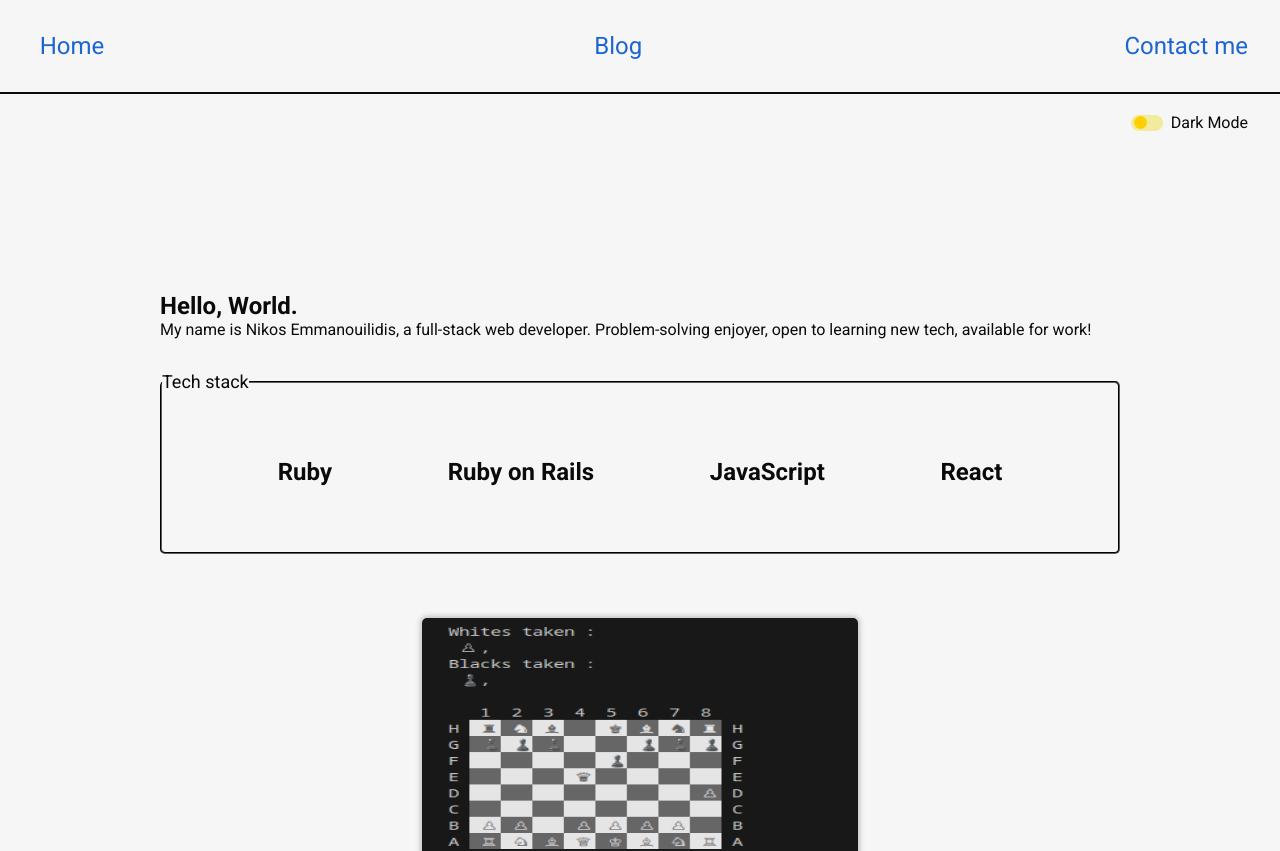
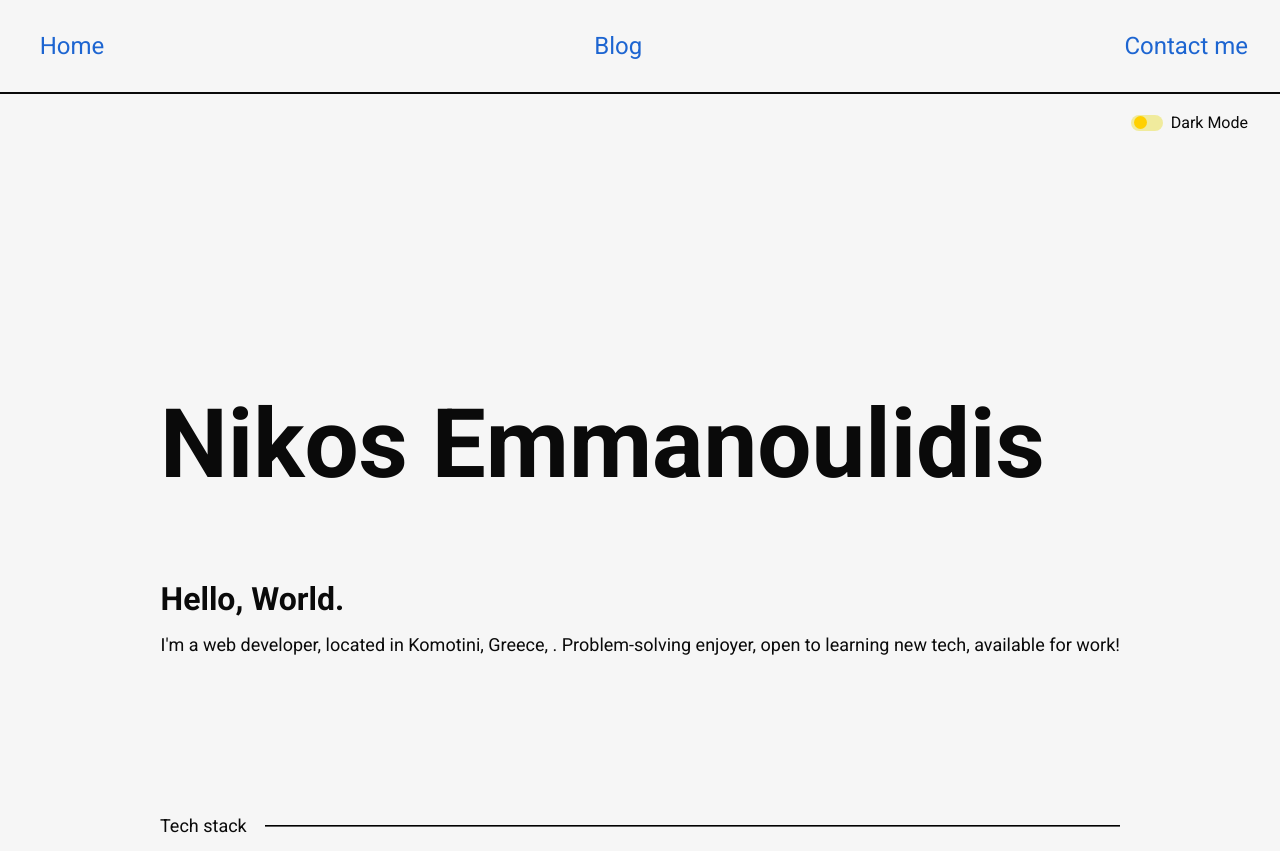
Before and after one commit to NikEmman/portfolio_blog, a React (Vite) app: page / in a window 1280 px wide. Shown: the top 851 px of the page. Built offline with nearby package versions, Linux system fonts and the light colour scheme.

Commit message:
Fix links on cards, style/font size updates

```diff
--- a/src/App.css
+++ b/src/App.css
@@ -26,4 +26,5 @@ footer {
   display: flex;
   justify-content: center;
   align-items: center;
+  border-top: 2px solid var(--primary-text-color);
 }
--- a/src/LandingPage.css
+++ b/src/LandingPage.css
@@ -3,18 +3,44 @@ main {
   padding: 10em;
   display: flex;
   flex-direction: column;
-  gap: 2em;
+  gap: 10em;
+}
+/* hero section */
+.hero {
+  display: flex;
+  flex-direction: column;
+  gap: 5em;
+}
+.hero h1 {
+  font-size: 6em;
+  align-self: flex-start;
+}
+.hero article {
+  align-self: flex-end;
+  display: flex;
+  flex-direction: column;
+  gap: 1em;
+}
+.hero h2 {
+  font-size: xx-large;
+}
+.hero p {
+  font-size: large;
+  text-wrap: wrap;
 }
 /* tech stack*/
 fieldset {
-  border-radius: 5px;
   border-color: var(--primary-text-color);
+  border-left: none;
+  border-right: none;
+  border-bottom: none;
 }
 legend {
   font-size: large;
+  padding-right: 1em;
 }
 .tech {
-  height: 20vh;
+  height: 10vh;
   width: 100%;
   display: flex;
   justify-content: space-evenly;
@@ -46,3 +72,13 @@ legend {
     0 0 50px#016983;
   color: #016983;
 }
+.projects-title {
+  display: flex;
+  flex-direction: column;
+  position: relative;
+}
+.projects-title h2 {
+  position: absolute;
+  z-index: 1;
+  top: -13px;
+}
--- a/src/LandingPage.jsx
+++ b/src/LandingPage.jsx
@@ -8,12 +8,15 @@ const LandingPage = () => {
   return (
     <main>
       <section className="hero">
+        <h1>Nikos Emmanoulidis</h1>
+        <article>
           <h2>Hello, World.</h2>
           <p>
-          My name is Nikos Emmanouilidis, a full-stack web developer.
+            I&apos;m a web developer, located in Komotini, Greece, .
             Problem-solving enjoyer, open to learning new tech, available for
             work!
           </p>
+        </article>
       </section>
       <fieldset>
         <legend>Tech stack</legend>
@@ -23,7 +26,11 @@ const LandingPage = () => {
           <p className="react">React</p>
         </section>
       </fieldset>
+
+      <fieldset>
+        <legend>My projects</legend>
         <section className="projects">{projects}</section>
+      </fieldset>
     </main>
   );
 };
--- a/src/ProjectCard.css
+++ b/src/ProjectCard.css
@@ -8,6 +8,7 @@
   height: 100%;
   position: relative;
   transition: transform 1500ms;
+  -webkit-transform-style: preserve-3d;
   transform-style: preserve-3d;
 }
 .container:hover > .card {
@@ -22,19 +23,24 @@
   border-radius: 5px;
   box-shadow: 0 0 5px 2px rgba(50, 50, 50, 0.25);
   position: absolute;
+  -webkit-backface-visibility: hidden;
   backface-visibility: hidden;
 }
 
 .back {
-  padding: 0.5em;
+  padding-left: 10%;
+  padding-right: 10%;
   background-color: inherit;
-  transform: rotateY(180deg);
+  transform: rotateY(180deg) translateZ(1px);
   display: flex;
   flex-direction: column;
   justify-content: center;
   align-items: center;
   gap: 1em;
 }
+.back p {
+  align-self: flex-start;
+}
 .links {
   align-self: flex-end;
   display: flex;
--- a/src/ProjectCard.jsx
+++ b/src/ProjectCard.jsx
@@ -10,9 +10,16 @@ const ProjectCard = ({ project }) => {
           <p>Tech: {project.tech}</p>
           <div className="links">
             {project.live && (
-              <a href="https://deluxe-pastelito-751e93.netlify.app/">Live</a>
+              <a
+                href="https://deluxe-pastelito-751e93.netlify.app/"
+                title="View it live"
+              >
+                Live
+              </a>
             )}
-            <a href={project.github}>GitHub</a>
+            <a href={project.github} title="View the source code on GitHub">
+              GitHub
+            </a>
           </div>
         </div>
         <img className="front" src={project.imgUrl} alt={project.title}></img>
```
Lines whose indentation alone changed are shown as unchanged.
